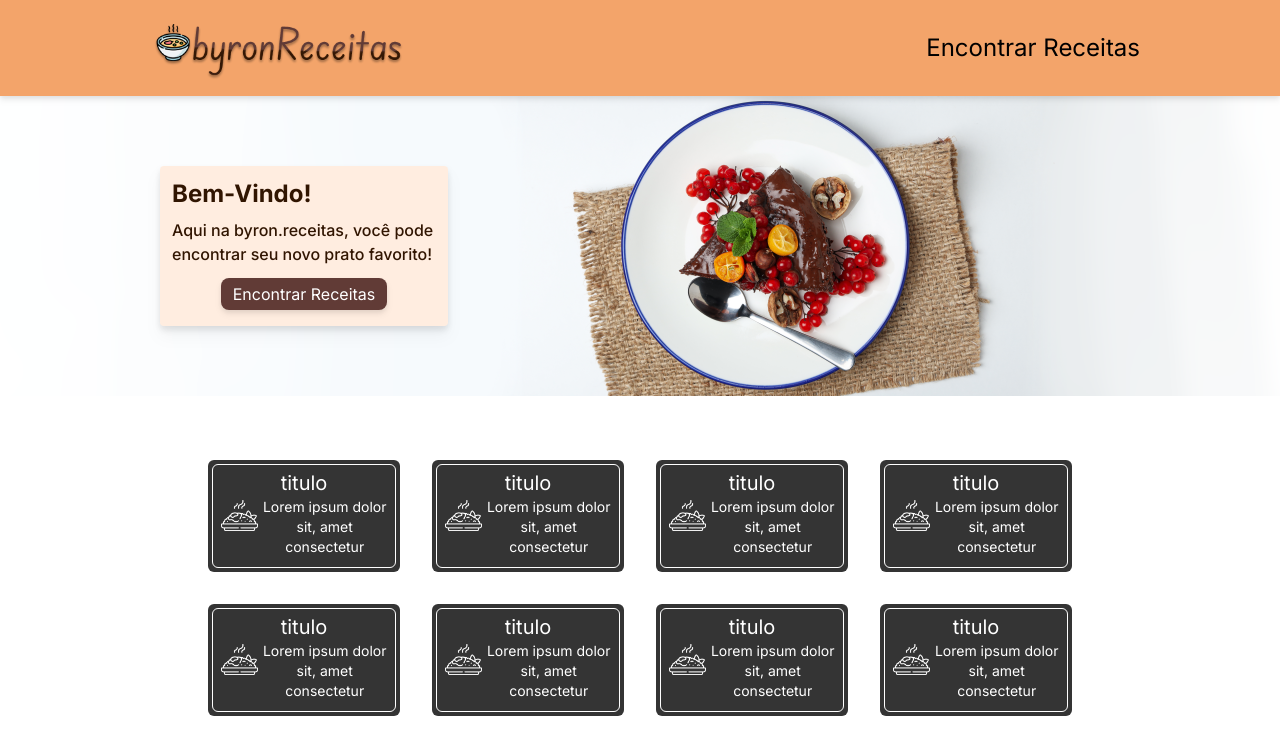
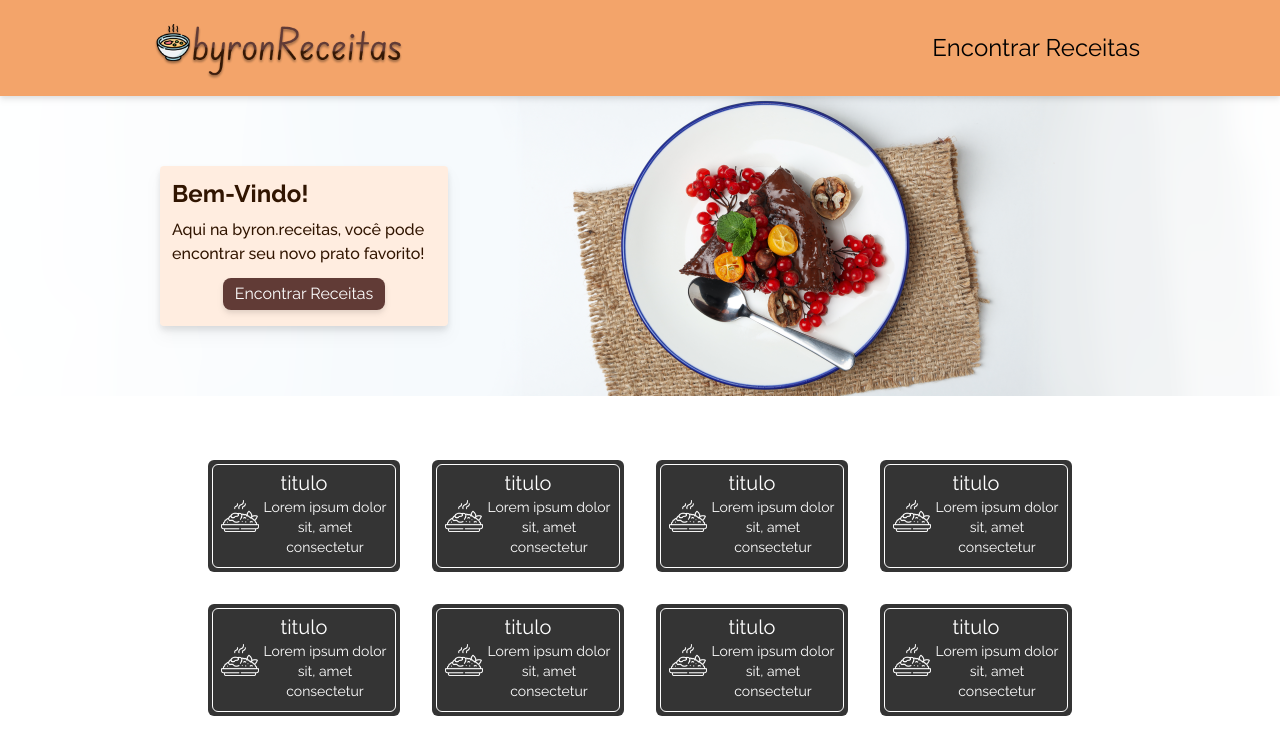
Before and after one commit to fabiooaugusto/projeto-final, a Next.js app: page / in a window 1280 px wide. Shown: the top 746 px of the page. Built offline with nearby package versions, Linux system fonts and the light colour scheme.

Commit message:
fix(fonts): replace document.js with recommended method of importing fonts

```diff
--- a/app/_document.js
+++ /dev/null
@@ -1,23 +0,0 @@
-// pages/_document.js
-import Document, { Html, Head, Main, NextScript } from 'next/document'
-
-class MyDocument extends Document {
-	render() {
-		return (
-			<Html>
-				<Head>
-					<link
-						href="https://fonts.googleapis.com/css2?family=Raleway:wght@400;700&display=swap"
-						rel="stylesheet"
-					/>
-				</Head>
-				<body>
-					<Main />
-					<NextScript />
-				</body>
-			</Html>
-		)
-	}
-}
-
-export default MyDocument
--- a/app/layout.tsx
+++ b/app/layout.tsx
@@ -2,9 +2,14 @@ import Footer from '@/components/Footer'
 import Header from '@/components/Header'
 import './globals.css'
 import type { Metadata } from 'next'
-import { Inter } from 'next/font/google'
+import { Raleway } from 'next/font/google'
 
-const inter = Inter({ subsets: ['latin'] })
+const raleway = Raleway({
+	weight: ['400', '500', '600', '700', '800'],
+	style: ['normal', 'italic'],
+	subsets: ['latin'],
+	display: 'swap',
+})
 
 export const metadata: Metadata = {
 	title: 'Projeto Final',
@@ -18,7 +23,7 @@ export default function RootLayout({
 }) {
 	return (
 		<html lang="en">
-			<body className={inter.className}>
+			<body className={raleway.className}>
 				<Header />
 				{children}
 				<Footer />
```
